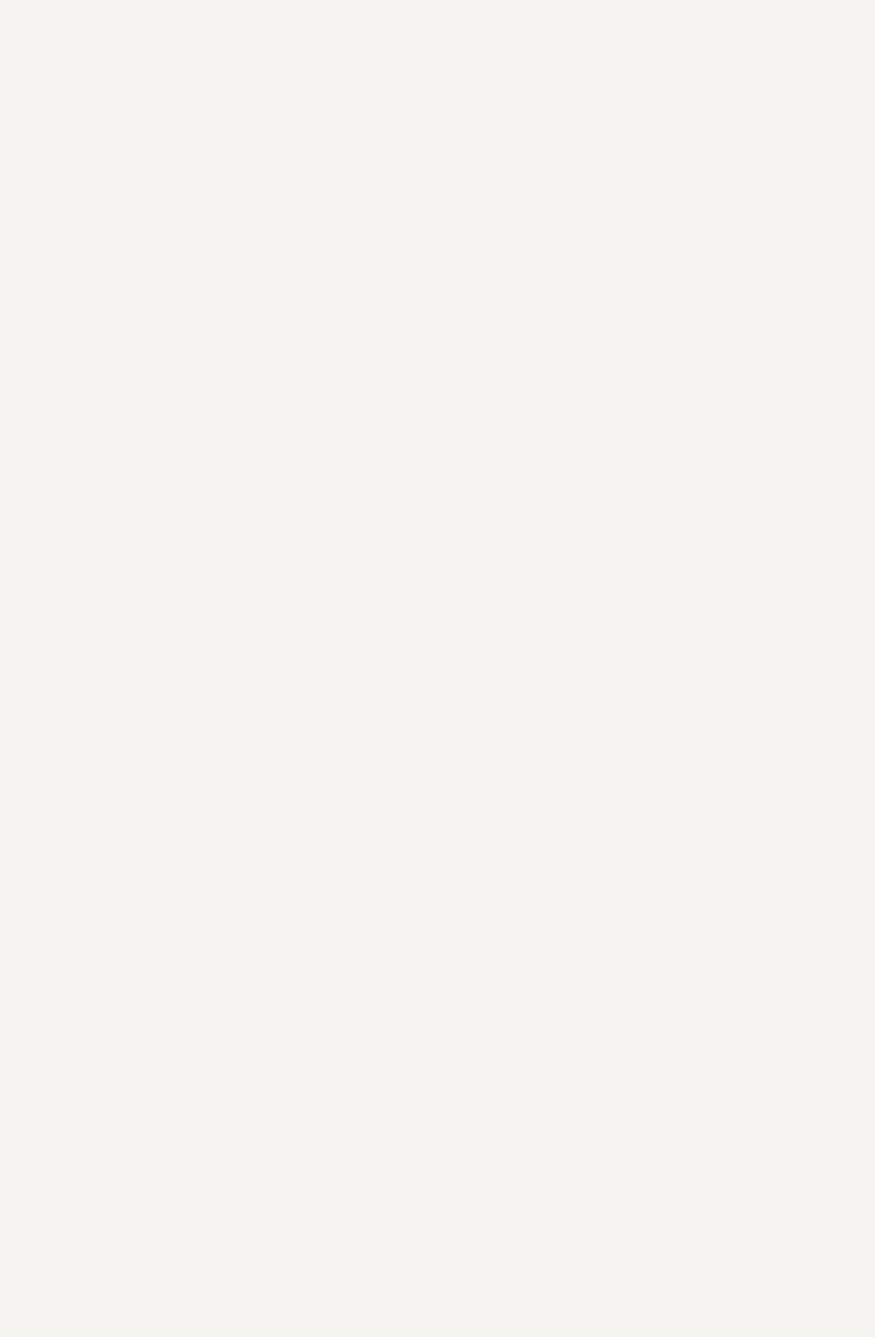
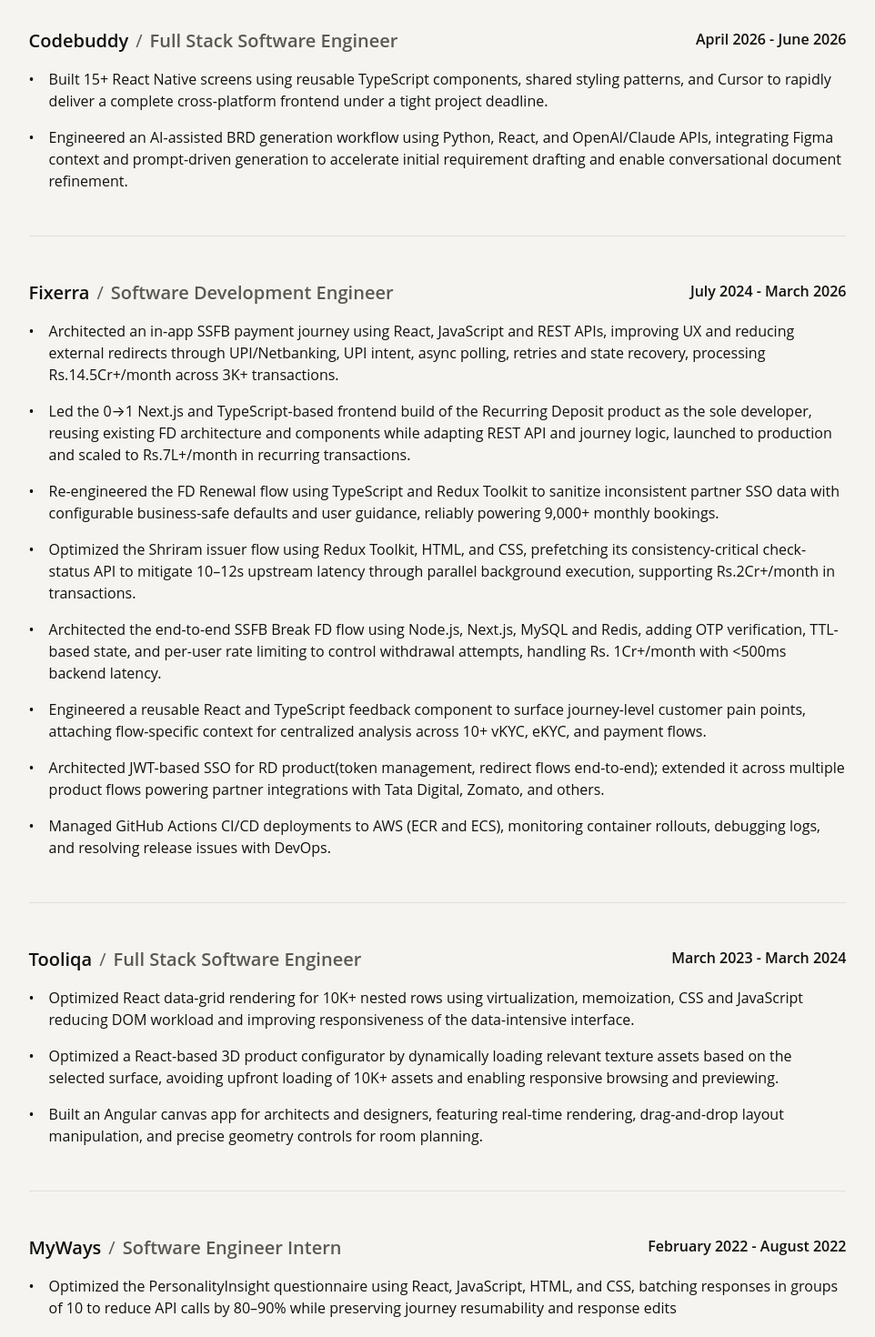
Before and after one commit to hritickjaiswal22/portfolio, a Next.js app: page / in a window 1280 px wide. Shown: the part 380-1850 px from the top of the page at 91% size, without its empty margins (159-1121 px from the left). Before the commit the page ends 800 px from the top, so only its background shows below. Built offline with nearby package versions, Linux system fonts and the light colour scheme.

Commit message:
feat - work history section

```diff
--- a/src/app/page.tsx
+++ b/src/app/page.tsx
@@ -11,9 +11,52 @@
   );
 }
 
+interface ExperienceListProps {
+  list: Array<string>;
+}
+
+function ExperienceList({ list }: ExperienceListProps) {
+  return (
+    <div>
+      {list.map((bullet, index) => (
+        <div
+          className={cn("flex gap-4", index !== list.length - 1 && "mb-4")}
+          key={index}
+        >
+          <span>•</span>
+
+          <p>{bullet}</p>
+        </div>
+      ))}
+    </div>
+  );
+}
+
 export default function Home() {
+  const fixerraWorkExperiencePoints = [
+    "Architected an in-app SSFB payment journey using React, JavaScript and REST APIs, improving UX and reducing external redirects through UPI/Netbanking, UPI intent, async polling, retries and state recovery, processing Rs.14.5Cr+/month across 3K+ transactions.",
+    "Led the 0→1 Next.js and TypeScript-based frontend build of the Recurring Deposit product as the sole developer, reusing existing FD architecture and components while adapting REST API and journey logic, launched to production and scaled to Rs.7L+/month in recurring transactions.",
+    "Re-engineered the FD Renewal flow using TypeScript and Redux Toolkit to sanitize inconsistent partner SSO data with configurable business-safe defaults and user guidance, reliably powering 9,000+ monthly bookings.",
+    "Optimized the Shriram issuer flow using Redux Toolkit, HTML, and CSS, prefetching its consistency-critical check-status API to mitigate 10–12s upstream latency through parallel background execution, supporting Rs.2Cr+/month in transactions.",
+    "Architected the end-to-end SSFB Break FD flow using Node.js, Next.js, MySQL and Redis, adding OTP verification, TTL-based state, and per-user rate limiting to control withdrawal attempts, handling Rs. 1Cr+/month with <500ms backend latency.",
+    "Engineered a reusable React and TypeScript feedback component to surface journey-level customer pain points, attaching flow-specific context for centralized analysis across 10+ vKYC, eKYC, and payment flows.",
+    "Architected JWT-based SSO for RD product(token management, redirect flows end-to-end); extended it across multiple product flows powering partner integrations with Tata Digital, Zomato, and others.",
+    "Managed GitHub Actions CI/CD deployments to AWS (ECR and ECS), monitoring container rollouts, debugging logs, and resolving release issues with DevOps.",
+  ];
+
+  const tooliqaExperiencePoints = [
+    "Optimized React data-grid rendering for 10K+ nested rows using virtualization, memoization, CSS and JavaScript reducing DOM workload and improving responsiveness of the data-intensive interface.",
+    "Optimized a React-based 3D product configurator by dynamically loading relevant texture assets based on the selected surface, avoiding upfront loading of 10K+ assets and enabling responsive browsing and previewing.",
+    "Built an Angular canvas app for architects and designers, featuring real-time rendering, drag-and-drop layout manipulation, and precise geometry controls for room planning.",
+  ];
+
+  const mywaysWorkExperiencePoints = [
+    "Optimized the PersonalityInsight questionnaire using React, JavaScript, HTML, and CSS, batching responses in groups of 10 to reduce API calls by 80–90% while preserving journey resumability and response edits",
+    "Built and launched a core product feature used by 80K+ users, implementing it with React, Material UI, and REST APIs",
+  ];
+
   return (
-    <main className="max-w-[100ch] w-full mx-auto">
+    <main className="max-w-[100ch] w-full mx-auto p-2">
       <section className="flex gap-3 px-4 py-8 flex-col justify-center items-center text-center">
         <h1 className="text-3xl font-bold leading-5 text-foreground">
           Hritick Jaiswal
@@ -41,6 +84,91 @@
       </section>
 
       <HomeDivider className="my-12" />
+
+      <section>
+        <div className="mb-8">
+          <h2 className="text-2xl font-semibold">Work History</h2>
+        </div>
+
+        <div>
+          <div className="flex mb-4 flex-col gap-5 justify-between md:flex-row">
+            <div className="flex flex-col gap-1 md:flex-row md:gap-2">
+              <h3 className="text-xl font-semibold">Codebuddy</h3>
+              <p className="text-xl font-medium text-muted-foreground hidden md:block">
+                /
+              </p>
+              <p className="text-xl font-semibold text-muted-foreground">
+                Full Stack Software Engineer
+              </p>
+            </div>
+            <h4 className="font-semibold text-base">April 2026 - June 2026</h4>
+          </div>
+          <ExperienceList
+            list={[
+              "Built 15+ React Native screens using reusable TypeScript components, shared styling patterns, and Cursor to rapidly deliver a complete cross-platform frontend under a tight project deadline.",
+              "Engineered an AI-assisted BRD generation workflow using Python, React, and OpenAI/Claude APIs, integrating Figma context and prompt-driven generation to accelerate initial requirement drafting and enable conversational document refinement.",
+            ]}
+          />
+        </div>
+
+        <HomeDivider className="my-12" />
+
+        <div>
+          <div className="flex mb-4 flex-col gap-5 justify-between md:flex-row">
+            <div className="flex flex-col gap-1 md:flex-row md:gap-2">
+              <h3 className="text-xl font-semibold">Fixerra</h3>
+              <p className="text-xl font-medium text-muted-foreground hidden md:block">
+                /
+              </p>
+              <p className="text-xl font-semibold text-muted-foreground">
+                Software Development Engineer
+              </p>
+            </div>
+            <h4 className="font-semibold text-base">July 2024 - March 2026</h4>
+          </div>
+          <ExperienceList list={fixerraWorkExperiencePoints} />
+        </div>
+
+        <HomeDivider className="my-12" />
+
+        <div>
+          <div className="flex mb-4 flex-col gap-5 justify-between md:flex-row">
+            <div className="flex flex-col gap-1 md:flex-row md:gap-2">
+              <h3 className="text-xl font-semibold">Tooliqa</h3>
+              <p className="text-xl font-medium text-muted-foreground hidden md:block">
+                /
+              </p>
+              <p className="text-xl font-semibold text-muted-foreground">
+                Full Stack Software Engineer
+              </p>
+            </div>
+            <h4 className="font-semibold text-base">March 2023 - March 2024</h4>
+          </div>
+          <ExperienceList list={tooliqaExperiencePoints} />
+        </div>
+
+        <HomeDivider className="my-12" />
+
+        <div>
+          <div className="flex mb-4 flex-col gap-5 justify-between md:flex-row">
+            <div className="flex flex-col gap-1 md:flex-row md:gap-2">
+              <h3 className="text-xl font-semibold">MyWays</h3>
+              <p className="text-xl font-medium text-muted-foreground hidden md:block">
+                /
+              </p>
+              <p className="text-xl font-semibold text-muted-foreground">
+                Software Engineer Intern
+              </p>
+            </div>
+            <h4 className="font-semibold text-base">
+              February 2022 - August 2022
+            </h4>
+          </div>
+          <ExperienceList list={mywaysWorkExperiencePoints} />
+        </div>
+      </section>
+
+      <HomeDivider className="my-12" />
     </main>
   );
 }
```
